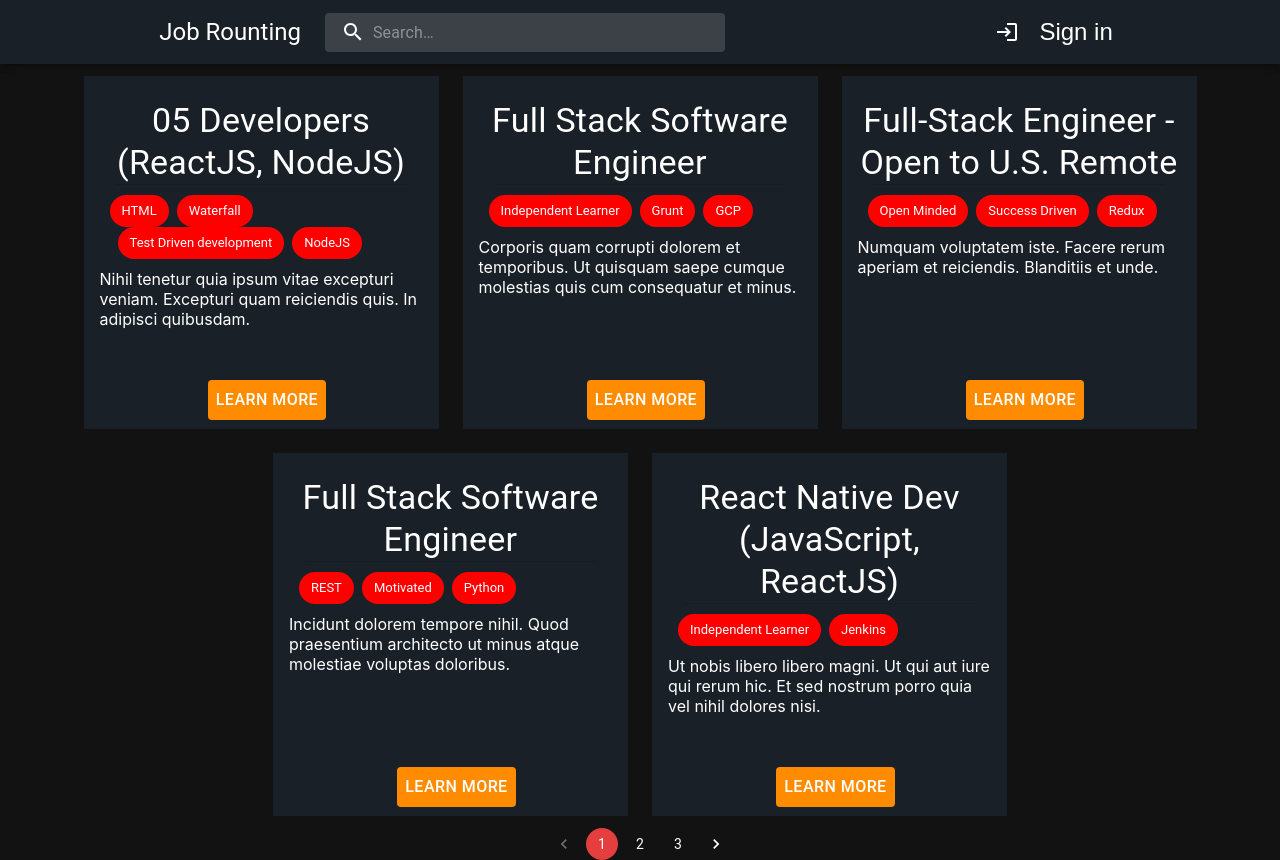
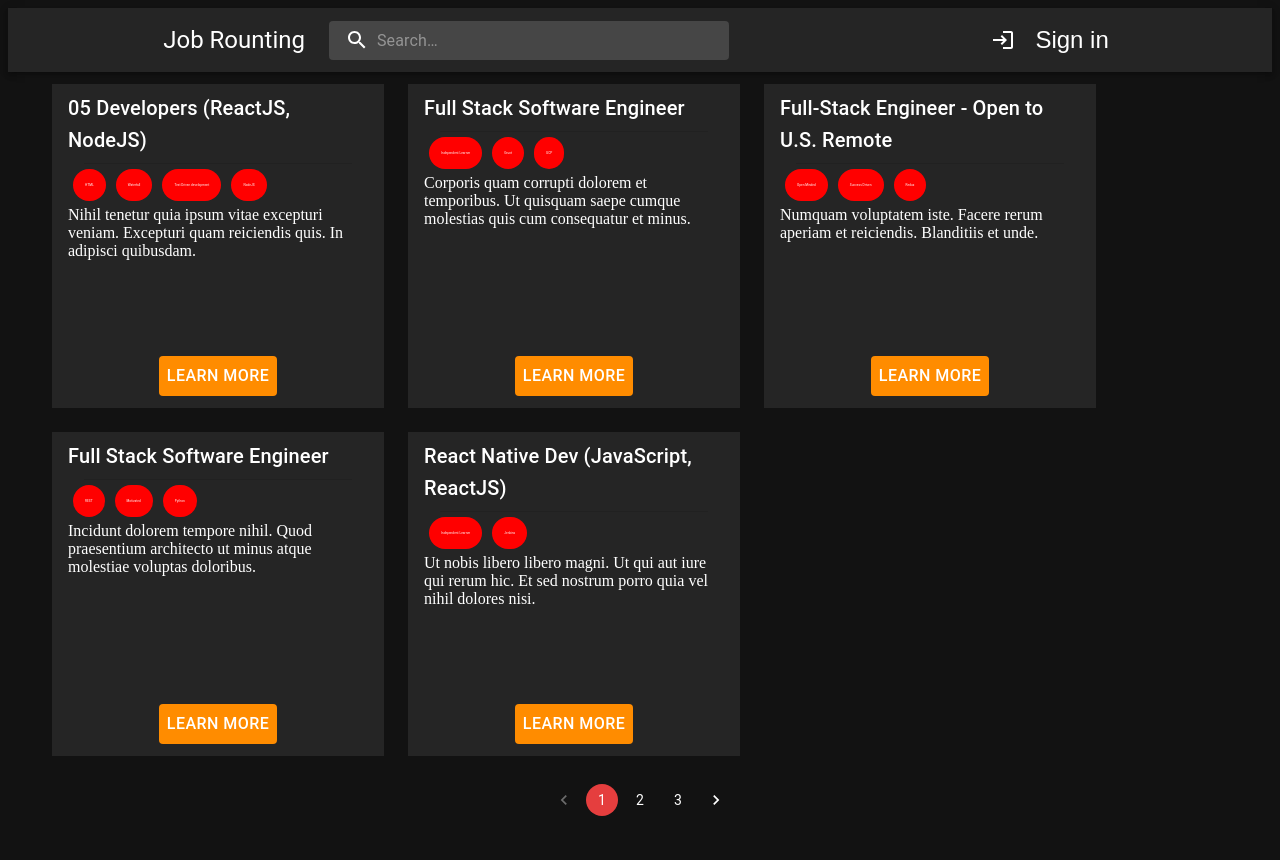
Before and after one commit to trimeo806/ui-basic-app-tringuyen, a React (Create React App) app: page / in a window 1280 px wide. After the commit the page ends 824 px from the top, so only its background shows below. Built offline with nearby package versions, Linux system fonts and the light colour scheme.

Commit message:
third-commit

```diff
--- a/public/index.html
+++ b/public/index.html
@@ -3,7 +3,7 @@
   <head>
     <meta charset="utf-8" />
     <link rel="icon" href="%PUBLIC_URL%/favicon.ico" />
-    <meta name="viewport" content="width=device-width, initial-scale=1" />
+    <meta name="viewport" content="minimum-scale=1,initial-scale=1,width=device-width">
     <meta name="theme-color" content="#000000" />
     <meta
       name="description"
--- a/src/App.js
+++ b/src/App.js
@@ -6,8 +6,10 @@ import DetailPage from "./pages/DetailPage";
 import { Pagination } from "@mui/material";
 import { Box } from "@mui/system";
 import { createTheme, ThemeProvider } from "@mui/material/styles";
-// import Button from "@mui/material/Button";
+import Grid from "@mui/material/Grid";
 import * as React from "react";
+//Trong bai nay con CSS baseline chua tim hieu
+//Can tim hieu them: Chip, Divider, CSS baseline, modify them (moi lam duoc co 1 cai)
 
 const theme = createTheme({
   status: {
@@ -59,14 +61,23 @@ function App() {
           sx={{
             display: "flex",
             flexDirection: "column",
-            alignItems: "center",
           }}
         >
+          <Grid
+            container
+            spacing={2}
+            direction="column"
+            alignItems="center"
+            justifyContent="flex-end"
+          >
+            <Grid item lg={12}>
               <Routes>
                 <Route path="/" element={<HomePage number={page} />}>
                   <Route path=":jobId" element={<DetailPage />} />
                 </Route>
               </Routes>
+            </Grid>
+            <Grid item xs={12}>
               <Pagination
                 count={3}
                 page={page}
@@ -75,6 +86,9 @@ function App() {
                 color="primary"
                 sx={{ "Button.MuiPaginationItem-root": { color: "#fff" } }}
               />
+            </Grid>
+          </Grid>
+
           {/* Cach chinh mau cua pagination? syntax "tenElement.tenClass":{`CSS change`} */}
         </Box>
       </ThemeProvider>
--- a/src/component/JobCard.js
+++ b/src/component/JobCard.js
@@ -11,73 +11,64 @@ export default function JobCard({ job }) {
   return (
     <Box
       sx={{
-        width: "100%",
+        width: "355",
         maxWidth: 355,
-        bgcolor: "#1A2027",
+        bgcolor: "#FFFFFF14",
         m: "12px",
-        flex: "1 1 auto",
         position: "relative",
+        display: "flex",
+        flexDirection: "column",
+        alignContent: "space-between",
+        justifyContent: "center",
+        alignItems: "center",
       }}
     >
       <Box
         sx={{
-          my: 3,
+          my: 1,
           mx: 2,
-          width: "auto",
+          maxWidth: "300px",
+          height: "16rem",
           color: "white",
+          display: "flex",
+          flexDirection: "column",
         }}
       >
-        <Grid container alignItems="center">
-          <Grid item xs>
-            <Typography
-              gutterBottom
-              variant="h4"
-              component="div"
-              sx={{ textAlign: "center", m: "0" }}
-            >
+        <Typography gutterBottom variant="h6" component="div">
           {job.title}
         </Typography>
-          </Grid>
-        </Grid>
         <Divider variant="middle" />
-        <Box sx={{ p: "auto", m: "10px", color: "white" }}>
         <Stack
           direction="row"
-            spacing={1}
+          spacing={0}
           sx={{
             display: "flex",
             flexWrap: "wrap",
-              alignItems: "center",
           }}
         >
           {job.skills.slice(0, 4).map((skill) => (
             <Chip
               key={skill}
-                sx={{ color: "white", bgcolor: "red", m: "5px" }}
+              sx={{
+                color: "white",
+                bgcolor: "red",
+                m: "5px",
+                fontSize: "0.2rem",
+              }}
               label={skill}
             />
           ))}
-          </Stack>
-        </Box>
-        <Box sx={{ mb: "100px" }}>
+        </Stack>{" "}
         <Typography color="white" variant="body3">
           {job.description}
         </Typography>
       </Box>
-      </Box>
-      <Box
-        sx={{
-          mt: 2,
-          mb: 1,
-          position: "absolute",
-          bottom: "1px",
-          left: "35%",
-        }}
-      >
+      <Box>
         <Button
           sx={{
             color: "white",
             bgcolor: "#FF8C00",
+            mb: "0.75rem",
           }}
         >
           Learn More
--- a/src/component/SearchAppBar.js
+++ b/src/component/SearchAppBar.js
@@ -7,8 +7,12 @@ import IconButton from "@mui/material/IconButton";
 import Typography from "@mui/material/Typography";
 import InputBase from "@mui/material/InputBase";
 import SearchIcon from "@mui/icons-material/Search";
+import MoreVertIcon from "@mui/icons-material/MoreVert";
 import LoginIcon from "@mui/icons-material/Login";
-import MoreVertIcon from "@mui/icons-material/MoreVert";
+import Menu from "@mui/material/Menu";
+import MenuItem from "@mui/material/MenuItem";
+import { Button } from "@mui/material";
+import SignIn from "./SignIn";
 
 const Search = styled("div")(({ theme }) => ({
   position: "relative",
@@ -53,13 +57,22 @@ const StyledInputBase = styled(InputBase)(({ theme }) => ({
 }));
 
 export default function SearchAppBar() {
+  const [anchorEl, setAnchorEl] = React.useState(null);
+  const open = Boolean(anchorEl);
+  const handleClick = (event) => {
+    setAnchorEl(event.currentTarget);
+  };
+  const handleClose = () => {
+    setAnchorEl(null);
+  };
+
   return (
     <Box sx={{ flexGrow: 1 }}>
-      <AppBar position="static" sx={{ bgcolor: "#1A2027" }}>
+      <AppBar position="static" sx={{ bgcolor: "#FFFFFF14" }}>
         <Toolbar
           sx={{
             display: "flex",
-            justifyContent: { xs: "center", md: "space-around" },
+            justifyContent: { xs: "center", lg: "space-around" },
           }}
         >
           <Box
@@ -74,7 +87,7 @@ export default function SearchAppBar() {
               component="div"
               sx={{
                 flexGrow: 1,
-                display: { xs: "none", md: "flex" },
+                display: { xs: "none", lg: "flex" },
                 alignSelf: "center",
                 justifySelf: "center",
               }}
@@ -88,11 +101,10 @@ export default function SearchAppBar() {
               <StyledInputBase
                 placeholder="Search…"
                 inputProps={{ "aria-label": "search" }}
-                sx={{ width: { xs: "300px", md: "400px" } }}
+                sx={{ width: { xs: "300px", lg: "400px" } }}
               />
             </Search>
           </Box>
-
           <Box
             sx={{
               display: "flex",
@@ -104,28 +116,62 @@ export default function SearchAppBar() {
               edge="start"
               color="inherit"
               aria-label="open drawer"
-              sx={{ mr: 0, display: { xs: "none", md: "flex" } }}
+              sx={{ mr: 0, display: { xs: "none", lg: "flex" } }}
             >
               <LoginIcon />
             </IconButton>
             <IconButton
               sx={{
-                color: "white",
-                display: { xs: "none", md: "flex" },
+                color: "#fff",
+                display: { xs: "none", lg: "flex" },
               }}
             >
               Sign in
             </IconButton>
+          </Box>
+
+          <Button
+            id="basic-button"
+            aria-controls={open ? "basic-menu" : undefined}
+            aria-haspopup="true"
+            aria-expanded={open ? "true" : undefined}
+            onClick={handleClick}
+            sx={{
+              display: { xs: "flex", lg: "none" },
+            }}
+          >
             <IconButton
+              // id="basic-button"
+              // aria-controls={open ? "basic-menu" : undefined}
+              // aria-haspopup="true"
+              // aria-expanded={open ? "true" : undefined}
               size="large"
               edge="start"
               color="inherit"
               aria-label="open drawer"
-              sx={{ ml: 0, display: { xs: "flex", md: "none" } }}
+              sx={{ ml: 0, display: { xs: "flex", lg: "none" } }}
+              // onClick={handleOpen}
             >
               <MoreVertIcon />
             </IconButton>
-          </Box>
+          </Button>
+          <Menu
+            id="basic-menu"
+            anchorEl={anchorEl}
+            open={open}
+            onClose={handleClose}
+            MenuListProps={{
+              "aria-labelledby": "basic-button",
+            }}
+            sx={{
+              ".css-1poimk-MuiPaper-root-MuiMenu-paper-MuiPaper-root-MuiPopover-paper":
+                { backgroundColor: "#FFFFFF14" },
+            }}
+          >
+            <MenuItem onClick={handleClose}>
+              <SignIn></SignIn>
+            </MenuItem>
+          </Menu>
         </Toolbar>
       </AppBar>
     </Box>
--- /dev/null
+++ b/src/component/SignIn.js
@@ -0,0 +1,34 @@
+import { Box, IconButton } from "@mui/material";
+import React from "react";
+import LoginIcon from "@mui/icons-material/Login";
+
+function SignIn() {
+  return (
+    <Box
+      sx={{
+        display: "flex",
+        flexDirection: "column",
+      }}
+    >
+      <IconButton
+        size="large"
+        edge="start"
+        color="inherit"
+        aria-label="open drawer"
+        sx={{ mr: 0, display: { xs: "flex", lg: "flex" } }}
+      >
+        <LoginIcon />
+      </IconButton>
+      <IconButton
+        color="inherit"
+        sx={{
+          display: { xs: "flex", lg: "flex" },
+        }}
+      >
+        Sign in
+      </IconButton>
+    </Box>
+  );
+}
+
+export default SignIn;
--- a/src/index.css
+++ b/src/index.css
@@ -1,14 +1,5 @@
 body {
-  margin: 0;
-  font-family: -apple-system, BlinkMacSystemFont, "Segoe UI", "Roboto", "Oxygen",
-    "Ubuntu", "Cantarell", "Fira Sans", "Droid Sans", "Helvetica Neue",
-    sans-serif;
-  -webkit-font-smoothing: antialiased;
-  -moz-osx-font-smoothing: grayscale;
+  display: block;
+  /* margin: 8px; */
   background-color: #121212;
 }
-
-code {
-  font-family: source-code-pro, Menlo, Monaco, Consolas, "Courier New",
-    monospace;
-}
--- a/src/pages/HomePage.jsx
+++ b/src/pages/HomePage.jsx
@@ -1,6 +1,6 @@
 import React from "react";
 import JobCard from "../component/JobCard";
-import { Box } from "@mui/system";
+import Grid from "@mui/material/Grid";
 import { jobs } from "../data";
 
 function HomePage({ number }) {
@@ -25,19 +25,17 @@ function HomePage({ number }) {
   }
 
   return (
-    <Box
-      sx={{
-        width: { xs: "100vw", lg: "100vw", xl: "69vw" },
-        margin: "auto",
-        display: "flex",
-        flexWrap: "wrap",
-        justifyContent: { xs: "center", lg: "center", xl: "flex-start" },
-      }}
+    <Grid
+      container
+      spacing={0}
+      maxWidth={1200}
+      direction={{ xs: "column", lg: "row" }}
+      justifyContent={{ xs: "center", lg: "flex-start" }}
     >
       {jobs.slice(item1, item2).map((job) => (
         <JobCard key={job.id} job={job}></JobCard>
       ))}
-    </Box>
+    </Grid>
   );
 }
 
```
Also changed, not shown: src/component/Drawer.js (added, +28 -0 lines). Lines whose indentation alone changed are shown as unchanged.
